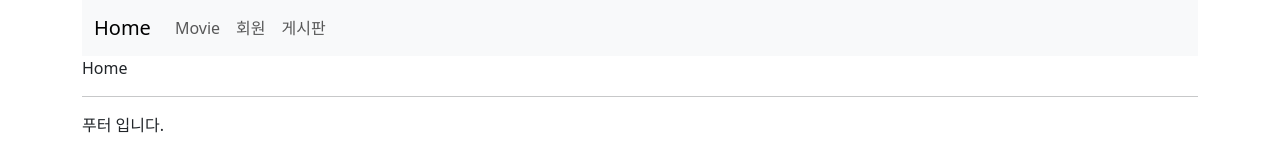
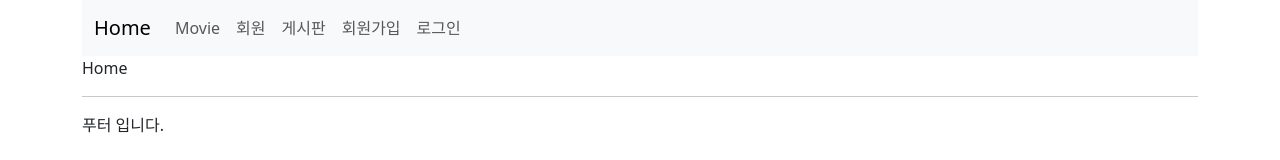
Before and after one commit to PRESSRAIN-LEE/React-Site, a React (Create React App) app in the folder client/: page / in a window 1280 px wide. Shown: the top 160 px of the page. Built offline with nearby package versions, Linux system fonts and the light colour scheme.

Commit message:
로그인, 회원가입 링크 추가

```diff
--- a/client/src/components/Navbar.js
+++ b/client/src/components/Navbar.js
@@ -20,6 +20,12 @@ const Navbar = () => {
 						<li className="nav-item">
 							<NavLink className={({ isActive }) => "nav-link" + (isActive ? " active" : "")} to="/board">게시판</NavLink>
 						</li>
+						<li className="nav-item">
+							<NavLink className={({ isActive }) => "nav-link" + (isActive ? " active" : "")} to="/join">회원가입</NavLink>
+						</li>
+						<li className="nav-item">
+							<NavLink className={({ isActive }) => "nav-link" + (isActive ? " active" : "")} to="/login">로그인</NavLink>
+						</li>
 					</ul>
 				</div>
 			</div>
```
